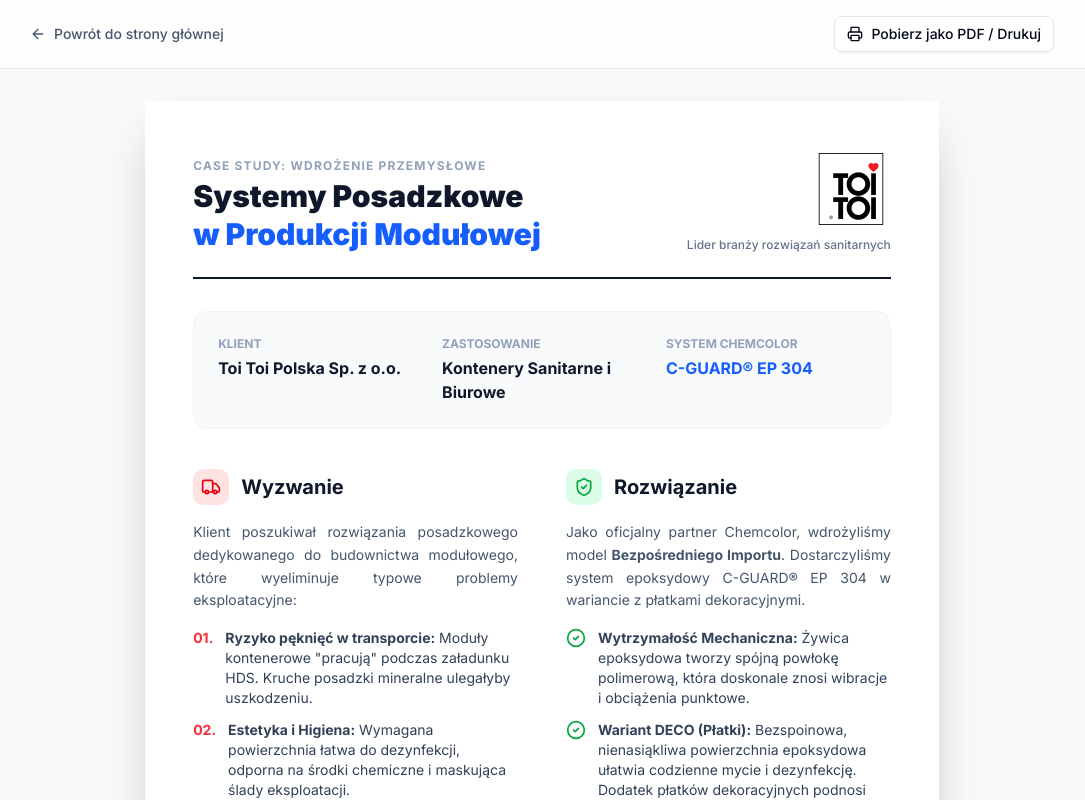
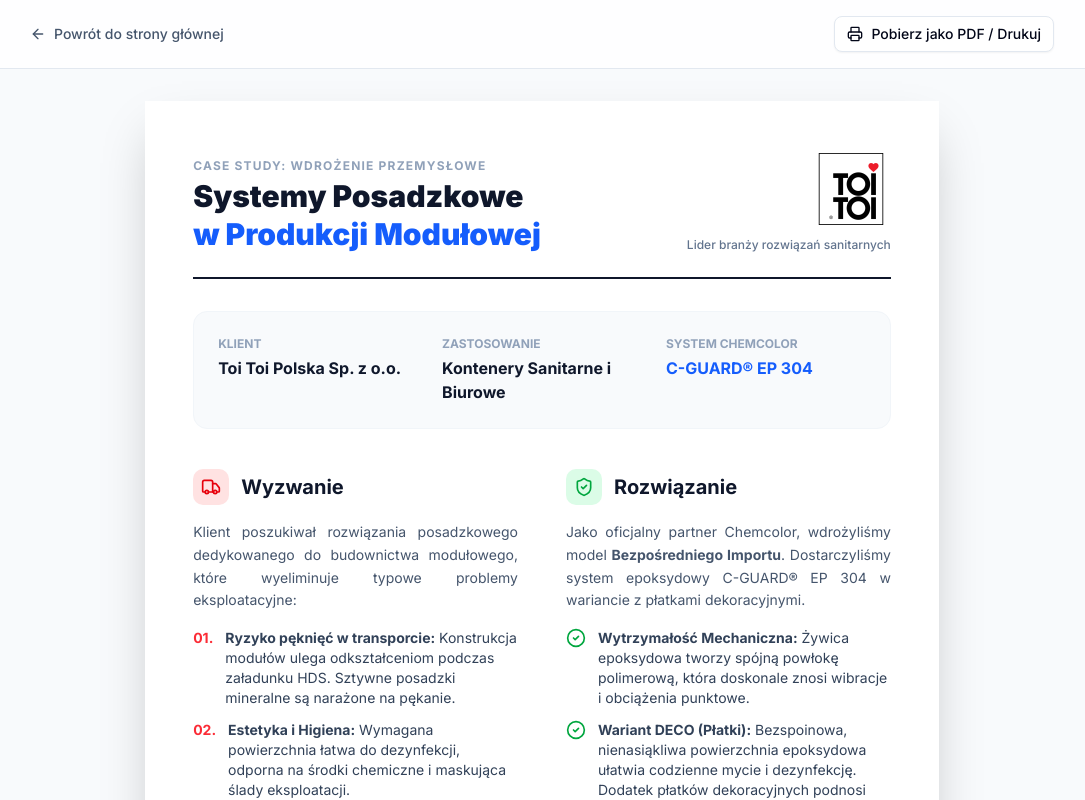
Before and after one commit to Rezmii/wylewki-landing, a Next.js app: page /realizacje in a window 1280 px wide. Shown: the top 800 px of the page, without its empty margins (98-1183 px from the left). Built offline with nearby package versions, Linux system fonts and the light colour scheme.

Commit message:
zmiana tekstu w case study

```diff
--- a/app/realizacje/page.tsx
+++ b/app/realizacje/page.tsx
@@ -111,9 +111,9 @@ export default function CaseStudyPage() {
               <li className="flex gap-3 text-sm text-slate-700">
                 <span className="font-bold text-red-500">01.</span>
                 <span>
-                  <strong>Ryzyko pęknięć w transporcie:</strong> Moduły
-                  kontenerowe "pracują" podczas załadunku HDS. Kruche posadzki
-                  mineralne ulegałyby uszkodzeniu.
+                  <strong>Ryzyko pęknięć w transporcie:</strong> Konstrukcja
+                  modułów ulega odkształceniom podczas załadunku HDS. Sztywne
+                  posadzki mineralne są narażone na pękanie.
                 </span>
               </li>
               <li className="flex gap-3 text-sm text-slate-700">
```
Also changed, not shown: 1 other file (tests, documents, lock files or other folders).
